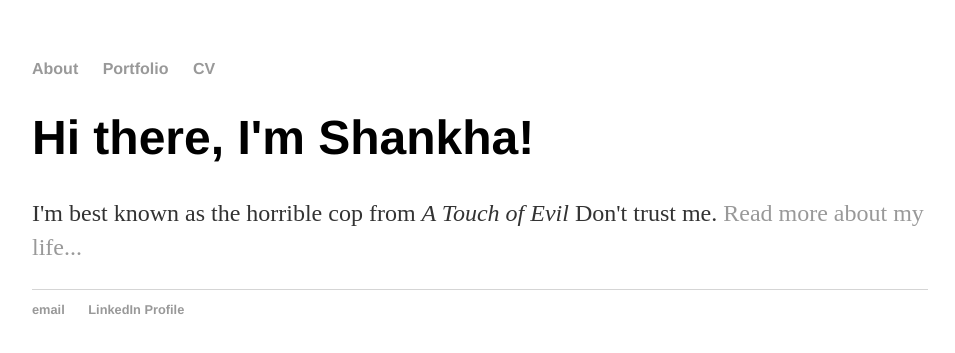
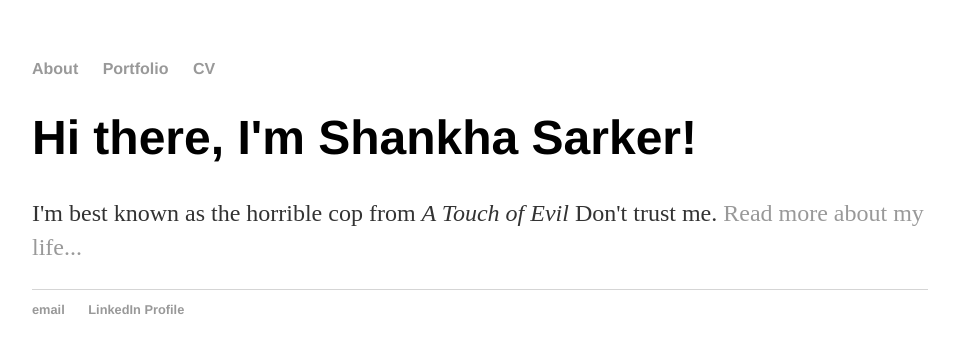
Before and after one commit to shankhasarker/shankhasarker.github.io, a Jekyll site: the page built from index.html, in a window 1280 px wide. Shown: the top 353 px of the page, without its empty margins (160-1115 px from the left). Built offline with Jekyll 4.4.1, drawn with Linux system fonts in a browser that asks for light colours.

Commit message:
Update index.html

```diff
--- a/index.html
+++ b/index.html
@@ -1,29 +1,8 @@
-<!DOCTYPE html>
-<html>
-	<head>
-		<title>Hank Quinlan, Horrible Cop</title>
-		<!-- link to main stylesheet -->
-		<link rel="stylesheet" type="text/css" href="/css/main.css">
-	</head>
-	<body>
-		<nav>
-    		<ul>
-        		<li><a href="/">About</a></li>
-	        	<li><a href="/Portfolio">Portfolio</a></li>
-        		<li><a href="/cv">CV</a></li>
-    		</ul>
-		</nav>
-		<div class="container">
-    		<div class="blurb">
-        		<h1>Hi there, I'm Shankha!</h1>
-				<p>I'm best known as the horrible cop from <em>A Touch of Evil</em> Don't trust me. <a href="/about">Read more about my life...</a></p>
-    		</div><!-- /.blurb -->
-		</div><!-- /.container -->
-		<footer>
-    		<ul>
-        		<li><a href="mailto:shankha.s@gmail.com">email</a></li>
-        		<li><a href="https://www.linkedin.com/in/shankha-sarker-40b21042/">LinkedIn Profile</a></li>
-			</ul>
-		</footer>
-	</body>
-</html>
+---
+layout: default
+title: Shankha Sarker
+---
+<div class="blurb">
+	<h1>Hi there, I'm Shankha Sarker!</h1>
+	<p>I'm best known as the horrible cop from <em>A Touch of Evil</em> Don't trust me. <a href="/about">Read more about my life...</a></p>
+</div><!-- /.blurb -->
```
